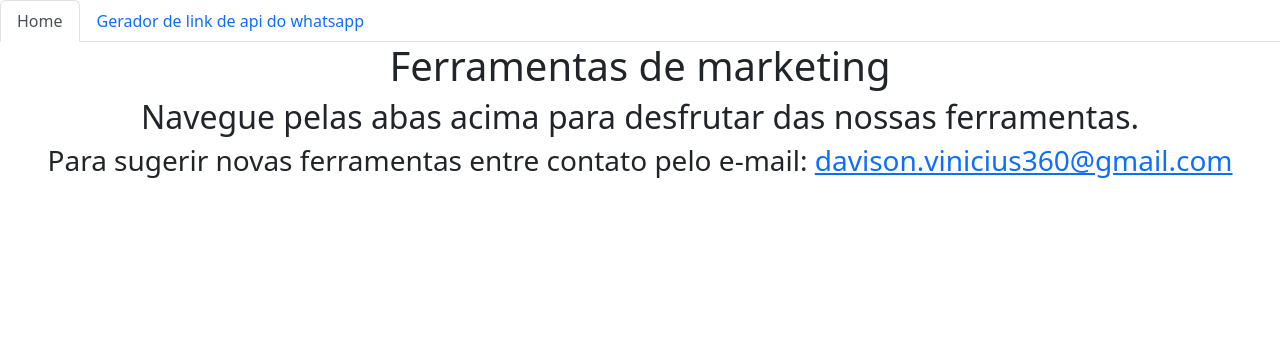
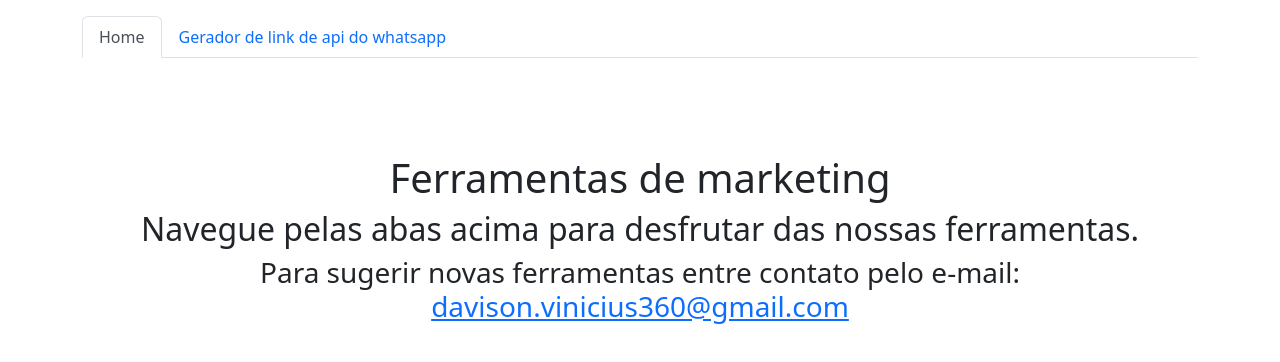
Before and after one commit to davisonv/mtools, a React (Create React App) app: page / in a window 1280 px wide. Shown: the top 362 px of the page. Built offline with nearby package versions, Linux system fonts and the light colour scheme.

Commit message:
ajusta tela inicial

```diff
--- a/src/pages/Home.jsx
+++ b/src/pages/Home.jsx
@@ -1,28 +1,16 @@
 import React from "react";
-import styled from "styled-components"
-import {Row, Col, Tabs, Tab} from "react-bootstrap"
+import {Container, Tabs, Tab} from "react-bootstrap"
 
 import { WhatsAppAPIGenerator } from "./tools";
 
-const HomeSection = styled.div`
-  display: flex;
-  width: 100%;
-  height: 100%;
-  align-items: center;
-  justify-content: center;
-  flex-wrap: wrap;
-  font-weight: bold;
-`
-
-
 function Home () {
   return (
-    <>
+    <Container className="mt-3">
         <Tabs
           defaultActiveKey="home"
         >
           <Tab eventKey="home" title="Home">
-            <HomeSection>
+            <Container className="text-center mt-5 pt-5">
               <h1>
                 Ferramentas de marketing
               </h1>
@@ -32,7 +20,7 @@ function Home () {
               <h3>
                 Para sugerir novas ferramentas entre contato pelo e-mail: <a href="mailto:davison.vinicius360@gmail.com">davison.vinicius360@gmail.com</a>
               </h3>
-            </HomeSection>
+            </Container>
           </Tab>
           <Tab
             eventKey="whats" title="Gerador de link de api do whatsapp"
@@ -40,7 +28,7 @@ function Home () {
             <WhatsAppAPIGenerator/>
           </Tab>
         </Tabs>
-    </>
+    </Container>
   )
 }
 
```
